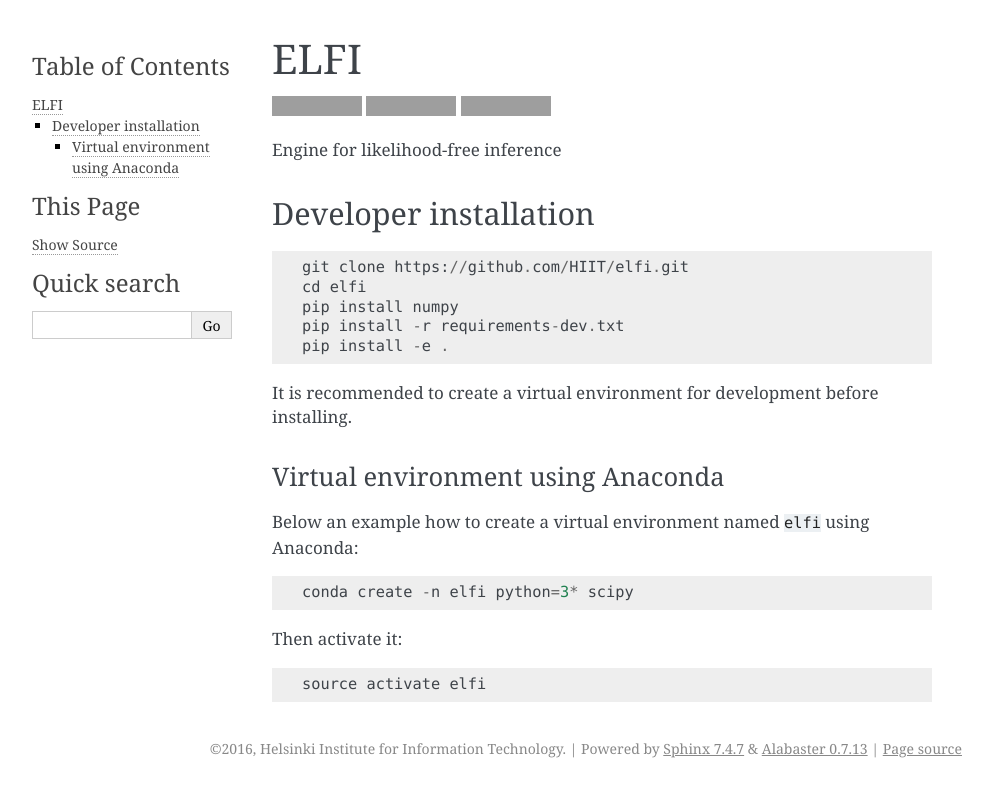
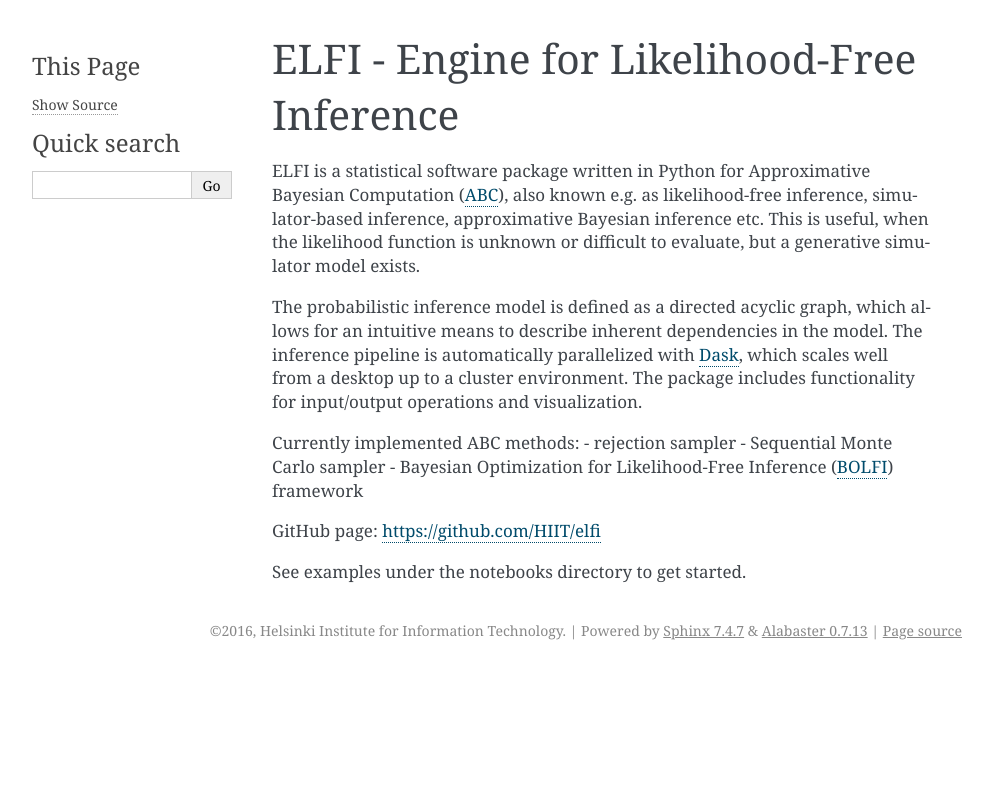
Before and after one commit to elfi-dev/elfi, a Sphinx documentation site: the page built from docs/readme.rst, in a window 1280 px wide. Shown: the top 797 px of the page, without its empty margins (148-1141 px from the left). Built offline with Sphinx 7.4.7, drawn with Linux system fonts in a browser that asks for light colours; grey boxes are pictures that could not be loaded.

Commit message:
Updated README

```diff
--- a/README.rst
+++ /dev/null
@@ -1,45 +0,0 @@
-ELFI
-====
-
-.. image:: https://img.shields.io/pypi/v/elfi.svg
-        :target: https://pypi.python.org/pypi/elfi
-
-.. image:: https://img.shields.io/travis/HIIT/elfi.svg
-        :target: https://travis-ci.org/HIIT/elfi
-
-.. image:: https://readthedocs.org/projects/elfi/badge/?version=latest
-        :target: https://elfi.readthedocs.io/en/latest/?badge=latest
-        :alt: Documentation Status
-
-
-Engine for likelihood-free inference
-
-
-..
-   Installation
-   -------------
-   ::
-
-     pip install elfi
-
-Developer installation
-~~~~~~~~~~~~~~~~~~~~~~~
-::
-
-  git clone https://github.com/HIIT/elfi.git
-  cd elfi
-  pip install numpy
-  pip install -r requirements-dev.txt
-  pip install -e .
-
-It is recommended to create a virtual environment for development before installing.
-
-Virtual environment using Anaconda
->>>>>>>>>>>>>>>>>>>>>>>>>>>>>>>>>>>>>
-Below an example how to create a virtual environment named ``elfi`` using Anaconda::
-
-    conda create -n elfi python=3* scipy
-
-Then activate it::
-
-    source activate elfi
--- a/docs/readme.rst
+++ b/docs/readme.rst
@@ -1 +1,21 @@
-.. include:: ../README.rst
+ELFI - Engine for Likelihood-Free Inference
+===========================================
+
+ELFI is a statistical software package written in Python for Approximative Bayesian Computation (ABC_), also known e.g. as likelihood-free inference, simulator-based inference, approximative Bayesian inference etc. This is useful, when the likelihood function is unknown or difficult to evaluate, but a generative simulator model exists.
+
+.. _ABC: https://en.wikipedia.org/wiki/Approximate_Bayesian_computation
+
+The probabilistic inference model is defined as a directed acyclic graph, which allows for an intuitive means to describe inherent dependencies in the model. The inference pipeline is automatically parallelized with Dask_, which scales well from a desktop up to a cluster environment. The package includes functionality for input/output operations and visualization.
+
+.. _Dask: https://dask.pydata.org
+
+Currently implemented ABC methods:
+- rejection sampler
+- Sequential Monte Carlo sampler
+- Bayesian Optimization for Likelihood-Free Inference (BOLFI_) framework
+
+.. _BOLFI: https://arxiv.org/abs/1501.03291
+
+GitHub page: https://github.com/HIIT/elfi
+
+See examples under the notebooks directory to get started.
--- a/setup.py
+++ b/setup.py
@@ -1,7 +1,7 @@
 from setuptools import setup
 from io import open
 
-with open('README.rst', 'r', encoding='utf-8') as f:
+with open('README.md', 'r', encoding='utf-8') as f:
     long_description = f.read()
 
 setup(
```
Also changed, not shown: README.md (added, +60 -0 lines), 1 other file.
